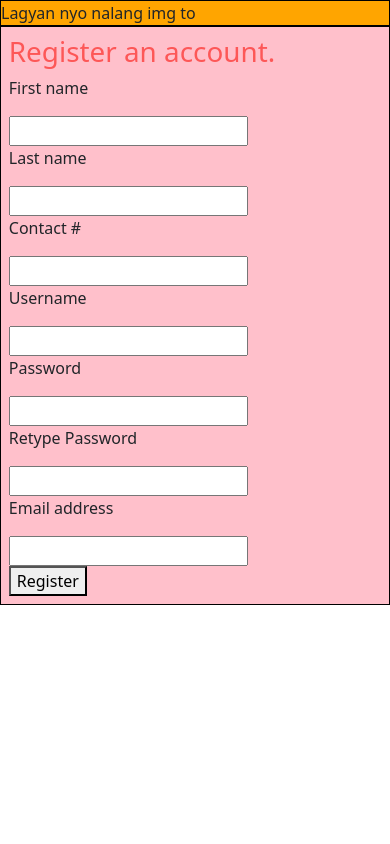
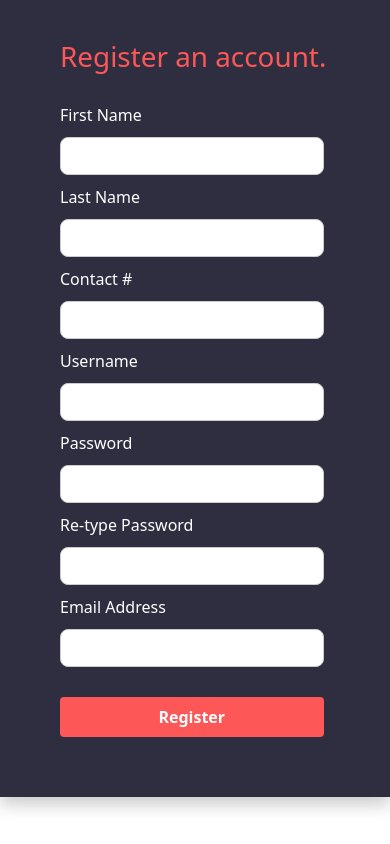
Before and after one commit to mrhero05/Richworld-Giftshop, a PHP site: page /register.php in a window 390 px wide. Run offline with PHP 8.4, Linux system fonts and the light colour scheme.

Commit message:
css added with responsive for mobile

```diff
--- a/des.css
+++ b/des.css
@@ -27,6 +27,7 @@ h1{
     display: block;
     margin-left: auto;
     margin-right: auto;
+    margin-top: 80px;
     width: 100%;
 }
 
@@ -96,10 +97,10 @@ h1{
     }
     .right{
         justify-content: center;
-        background: linear-gradient(0deg, rgb(240, 231, 231) 0%, rgba(251,83,90,1) 100%);
+
     }
     .right h1{
-        color: white;
+        color: #FD5757;
         font-size: 40px;
     }
     .right p{
@@ -114,13 +115,78 @@ h1{
 
 /* for register.php */
 .left-register{
-    border: 1px solid black;
     height: 100%;
-    background-color: orange;
+    background-color: #FD5757;
 }
+
+
 .right-register{
-    border: 1px solid black;
     height: 100%;
-    background-color: pink;
-    padding: 2%;
+    color: white;
+    padding: 6.5em 2em;
+    box-shadow: 0 8px 16px 0 rgba(0,0,0,0.2);
+    background: #2F2E41;
 }
+
+.right-register h1{
+    margin-left: 20px;
+    margin-bottom: 30px;
+}
+
+/* Register inputs */
+.right-register input{
+    margin: 10px 20px;
+    width: 80%;
+    padding:18px;
+    font-size: 15px;
+    font-weight: 500;
+    border-radius: 8px;
+    border: 1px solid #ccc;
+    height: 1.2rem;
+}
+
+.right-register label{
+    margin: 0 20px;
+}
+
+/* Register inputs when active/clicked */
+.right-register input:focus, textarea:focus, select:focus{
+    outline-color:white;
+    padding:18px;
+}
+
+.right-register button{
+    background: #fd5757;
+    padding: 8px;
+    color: white;
+    font-weight: 600;
+    width: 80%;
+    margin:20px 20px;
+    border-radius: 4px;
+    border-style: none;
+}
+
+.right-register button:hover{
+    background: #f76c6c;
+
+}
+
+/* for mobile view */
+@media screen and (max-width: 768px){
+
+    .right-register{
+        justify-content: center;
+        align-items: center;
+        padding: 2.5em 2.5em;
+
+    }
+
+    .right-register input{
+        width: 85%;
+    }
+
+    .right-register button{
+        width: 85%;
+    }
+
+}
--- a/register.php
+++ b/register.php
@@ -1,11 +1,11 @@
 <?php
 include 'include/head.inc.php';
 ?>
-<div class="container">
+<div class="container-fluid">
     <div class="row">
         <div class="col-lg-2 p-0">
             <!-- column for the left side with 2 witdth -->
-            <div class="left-register">Lagyan nyo nalang img to</div>
+            <div class="left-register"></div>
         </div>
 
         <div class="col-lg-10 p-0">
@@ -15,25 +15,37 @@ include 'include/head.inc.php';
                 <!-- another row para sa pag 2 column ng list ng fname - Contact at uname to pass -->
                 <form action="include/register.inc.php" method="POST">
                 <div class="row">
-
+                    <!-- changed the p tag to label for the input -->
                     <div class="col-lg-6">
-                        <p>First name</p>
-                        <input type="text" name="fname">
-                        <p>Last name</p>
-                        <input type="text" name="lname">
-                        <p>Contact #</p>
-                        <input type="text" name="contact">
+                        <label for="firstname">First Name</label>
+                        <br>
+                        <input type="text" name="fname" id="firstname">
+                        <br>
+                        <label for="lastname">Last Name</label>
+                        <br>
+                        <input type="text" name="lname" id="lastname">
+                        <br>
+                        <label for="contact">Contact #</label>
+                        <br>
+                        <input type="text" name="contact" id="contact">
                     </div>
-
+                    <!-- changed the p tag to label for the input -->
                     <div class="col-lg-6">
-                        <p>Username</p>
-                        <input type="text" name="uname">
-                        <p>Password</p>
-                        <input type="password"  name="pass">
-                        <p>Retype Password</p>
-                        <input type="password"  name="pass2">
-                        <p>Email address</p>
-                        <input type="text"  name="email">
+                        <label for="username">Username</label>
+                        <br>
+                        <input type="text" name="uname" id="username">
+                        <br>
+                        <label for="password">Password</label>
+                        <br>
+                        <input type="password"  name="pass" id="password">
+                        <br>
+                        <label for="retype">Re-type Password</label>
+                        <br>
+                        <input type="password"  name="pass2" id="retype">
+                        <br>
+                        <label for="email">Email Address</label>
+                        <br>
+                        <input type="text"  name="email" id="email">
                         <br>
                         <button type="submit" name="submit">Register</button>
                     </div>
```
